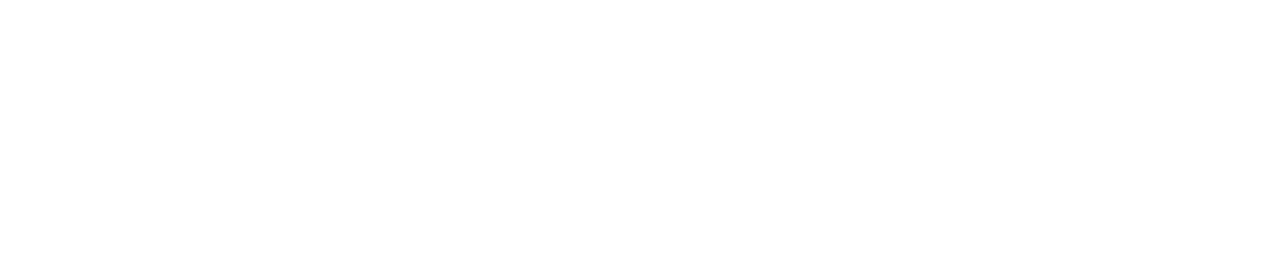
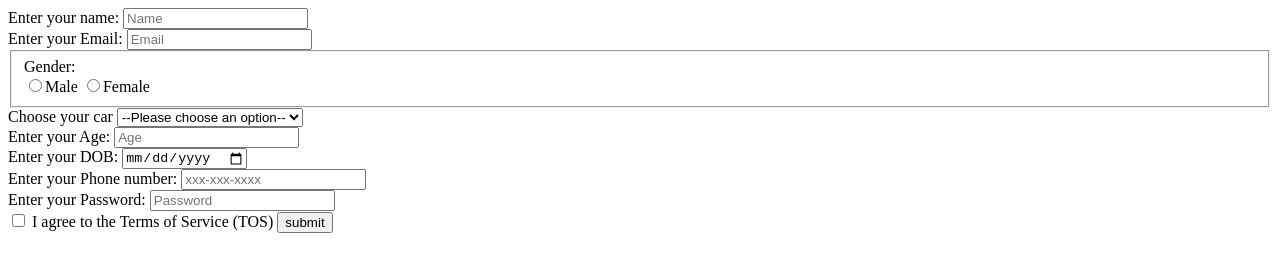
Before and after one commit to acciojob/signup-form-car-faizalmsdev, a website: page main.html in a window 1280 px wide. Drawn offline with Linux system fonts and the light colour scheme.

Commit message:
created a submission

```diff
--- a/main.html
+++ b/main.html
@@ -8,6 +8,49 @@
 
 <body>
 	<!-- the entire body must be written by student -->
+	<form method="post">
+    <div>
+        <label for="name"  >Enter your name:</label>
+        <input type="text" placeholder="Name" name="name" required id="name">
+    </div>
+    <div>
+        <label for="email" >Enter your Email:</label>
+        <input type="email" placeholder="Email" name="email" required id="email">
+    </div>
+    <fieldset >
+        <label for="gender">Gender:</label><br>
+        <label><input  type="radio" name="gender"  value="male" id="gender_m" required>Male</label>
+        <label><input type="radio" name="gender" value="female" id="gender_f" required>Female</label>
+    </fieldset>
+    <label  for="cars">Choose your car</label>
+    <select id="cars" >
+		<option value="" disabled selected>--Please choose an option--</option>
+        <option value="BMW">BMW</option>
+        <option value="Audi">Audi</option>
+        <option value="Mercedez">Mercedez</option>
+    </select>
+    <div>
+        <label for="age" >Enter your Age:</label>
+        <input type="number" placeholder="Age" name="age" required id="age">
+    </div>
+    <div>
+        <label for="dob" >Enter your DOB:</label>
+        <input type="date" name="dob" required id="dob">
+    </div>
+	<div>
+        <label for="tel" >Enter your Phone number:</label>
+        <input type="number" placeholder="xxx-xxx-xxxx" name="phone number" required id="tel">
+    </div>
+    <div>
+        <label for="password" >Enter your Password:</label>
+        <input type="password" placeholder="Password"name="password" required id="password">
+    </div>
+	<label for="tos-checkbox">
+    <input type="checkbox" id="tos-checkbox">
+    I agree to the Terms of Service (TOS)
+</label>
+    <button type="submit">submit</button>
+</form>
     <script type="text/javascript" src="./script.js">
 </script>
 
```
